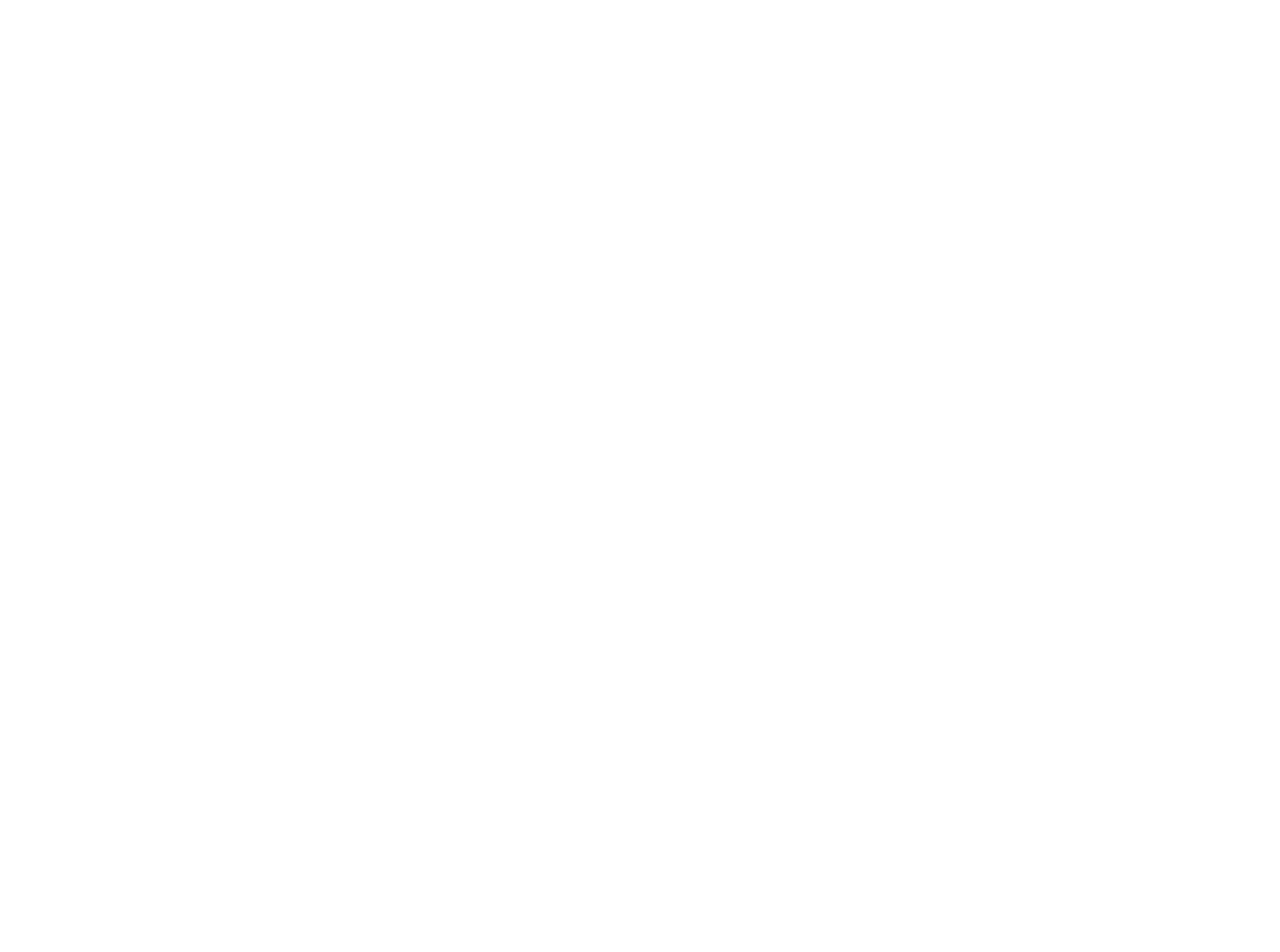
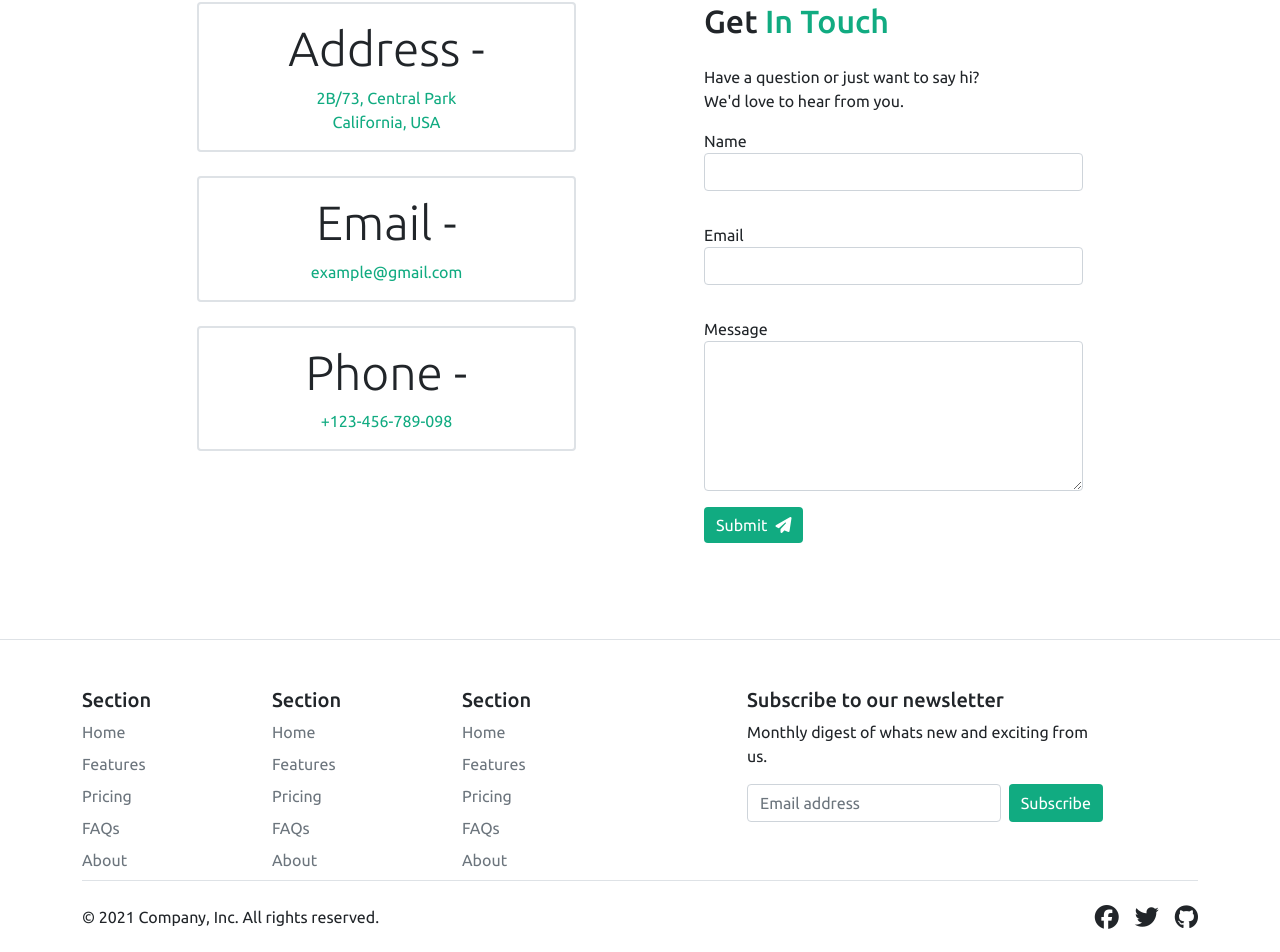
Before and after one commit to coders-sohan/healthcare-related-website, a React (Create React App) app: page /contact in a window 1280 px wide. Shown: the part 258-1210 px from the top of the page. Before the commit the page ends 800 px from the top, so only its background shows below. Built offline with nearby package versions, Linux system fonts and the light colour scheme; no server answers.

Commit message:
services page done

```diff
--- a/src/App.css
+++ b/src/App.css
@@ -12,12 +12,12 @@
 	box-shadow: 0 0 0 0.25rem rgba(17, 171, 130, 0.3);
 }
 
-.btn-general{
+.btn-general {
 	background-color: #11ab81;
 	border: #11ab81;
 	color: #ffffff;
 }
-.btn-general:hover{
+.btn-general:hover {
 	background-color: #008561;
 	border: #008561;
 	color: #ffffff;
@@ -48,16 +48,22 @@
 	border-color: #008561;
 }
 
-.whyus-text{
+.whyus-text {
 	position: relative;
 }
 
-.whyus-text::after{
+.whyus-text::after {
 	position: absolute;
-	content: '';
+	content: "";
 	height: 2px;
 	width: 20%;
 	background-color: #11ab81;
 	bottom: 0;
 	left: 40.2%;
 }
+
+@media (min-width: 768px) {
+	.w-lg-25 {
+		width: 35%!important;
+	}
+}
--- a/src/App.js
+++ b/src/App.js
@@ -2,6 +2,7 @@
 import "./App.css";
 import About from "./components/About/About";
 import Contact from "./components/Contact/Contact";
+import Footer from "./components/Footer/Footer";
 import Header from "./components/Header/Header";
 import Home from "./components/Home/Home";
 import Login from "./components/Login/Login";
@@ -38,6 +39,7 @@
 						<Register />
 					</Route>
 				</Switch>
+				<Footer />
 			</Router>
 		</AuthProvider>
 	);
--- /dev/null
+++ b/src/components/About/About.css
@@ -0,0 +1,6 @@
+.about-sec {
+	background-image: url("https://medilife-react.netlify.app/image-5.jpg");
+	background-position: right center;
+	background-repeat: no-repeat;
+	background-size: cover;
+}
--- a/src/components/Contact/Contact.js
+++ b/src/components/Contact/Contact.js
@@ -2,9 +2,90 @@
 
 const Contact = () => {
 	return (
-		<div className="container">
-			<h1>Contact page</h1>
-		</div>
+		<>
+			{/* contact section style */}
+			<section>
+				<div className="container mx-auto py-5">
+					<div className="">
+						<h1 className="pb-3 text-center whyus-text">
+							Contact <span className="text-general">Us</span>
+						</h1>
+					</div>
+					<div className="row mt-4 justify-content-center align-item-center">
+						<div className="col-lg-5 p-5 mx-3">
+							<div className="px-5 py-3 mb-4 border border-2 rounded">
+								<h1 className="text-center display-5">Address -</h1>
+								<p className="m-0 text-center text-general">
+									2B/73, Central Park
+								</p>
+								<p className="m-0 text-center text-general">California, USA</p>
+							</div>
+							<div className="px-5 py-3 mb-4 border border-2 rounded">
+								<h1 className="text-center display-5">Email -</h1>
+								<div className="m-0 text-center">
+									<a
+										className="text-decoration-none text-general"
+										href="mailto:example@gmail.com"
+									>
+										example@gmail.com
+									</a>
+								</div>
+							</div>
+							<div className="px-5 py-3 mb-4 border border-2 rounded">
+								<h1 className="text-center display-5">Phone -</h1>
+								<p className="m-0 text-center text-general">+123-456-789-098</p>
+							</div>
+						</div>
+						<div className="col-lg-5 p-5 mx-3">
+							<div>
+								<h2>
+									Get <span className="text-general">In Touch</span>
+								</h2>
+								<p className="m-0 pt-3 fw-6">
+									Have a question or just want to say hi? <br /> We'd love to
+									hear from you.
+								</p>
+								<div className="py-3">
+									<label htmlFor="name">Name</label>
+									<input
+										type="text"
+										id="name"
+										name="name"
+										className="form-control"
+									/>
+								</div>
+								<div className="py-3">
+									<label htmlFor="email">Email</label>
+									<input
+										type="email"
+										id="email"
+										name="email"
+										className="form-control"
+									/>
+								</div>
+								<div className="py-3">
+									<label htmlFor="message" className="">
+										Message
+									</label>
+									<textarea
+										id="message"
+										name="message"
+										className="form-control"
+										style={{ height: "150px" }}
+									></textarea>
+								</div>
+								<button className="btn btn-general">
+									<span>Submit</span>
+									<span className="ms-2">
+										<i className="fas fa-paper-plane"></i>
+									</span>
+								</button>
+							</div>
+						</div>
+					</div>
+				</div>
+			</section>
+		</>
 	);
 };
 
--- /dev/null
+++ b/src/components/Footer/Footer.js
@@ -0,0 +1,155 @@
+import React from "react";
+import { Link } from "react-router-dom";
+
+const Footer = () => {
+	return (
+		<>
+			<div className="border-top">
+				<div className="container">
+					<footer className="pt-5 pb-2">
+						<div className="row">
+							<div className="col-2">
+								<h5>Section</h5>
+								<ul className="nav flex-column">
+									<li className="nav-item mb-2">
+										<Link to="#" className="nav-link p-0 text-muted">
+											Home
+										</Link>
+									</li>
+									<li className="nav-item mb-2">
+										<Link to="#" className="nav-link p-0 text-muted">
+											Features
+										</Link>
+									</li>
+									<li className="nav-item mb-2">
+										<Link to="#" className="nav-link p-0 text-muted">
+											Pricing
+										</Link>
+									</li>
+									<li className="nav-item mb-2">
+										<Link to="#" className="nav-link p-0 text-muted">
+											FAQs
+										</Link>
+									</li>
+									<li className="nav-item mb-2">
+										<Link to="#" className="nav-link p-0 text-muted">
+											About
+										</Link>
+									</li>
+								</ul>
+							</div>
+
+							<div className="col-2">
+								<h5>Section</h5>
+								<ul className="nav flex-column">
+									<li className="nav-item mb-2">
+										<Link to="#" className="nav-link p-0 text-muted">
+											Home
+										</Link>
+									</li>
+									<li className="nav-item mb-2">
+										<Link to="#" className="nav-link p-0 text-muted">
+											Features
+										</Link>
+									</li>
+									<li className="nav-item mb-2">
+										<Link to="#" className="nav-link p-0 text-muted">
+											Pricing
+										</Link>
+									</li>
+									<li className="nav-item mb-2">
+										<Link to="#" className="nav-link p-0 text-muted">
+											FAQs
+										</Link>
+									</li>
+									<li className="nav-item mb-2">
+										<Link to="#" className="nav-link p-0 text-muted">
+											About
+										</Link>
+									</li>
+								</ul>
+							</div>
+
+							<div className="col-2">
+								<h5>Section</h5>
+								<ul className="nav flex-column">
+									<li className="nav-item mb-2">
+										<Link to="#" className="nav-link p-0 text-muted">
+											Home
+										</Link>
+									</li>
+									<li className="nav-item mb-2">
+										<Link to="#" className="nav-link p-0 text-muted">
+											Features
+										</Link>
+									</li>
+									<li className="nav-item mb-2">
+										<Link to="#" className="nav-link p-0 text-muted">
+											Pricing
+										</Link>
+									</li>
+									<li className="nav-item mb-2">
+										<Link to="#" className="nav-link p-0 text-muted">
+											FAQs
+										</Link>
+									</li>
+									<li className="nav-item mb-2">
+										<Link to="#" className="nav-link p-0 text-muted">
+											About
+										</Link>
+									</li>
+								</ul>
+							</div>
+
+							<div className="col-4 offset-1">
+								<form>
+									<h5>Subscribe to our newsletter</h5>
+									<p>Monthly digest of whats new and exciting from us.</p>
+									<div className="d-flex w-100 gap-2">
+										<label for="newsletter1" className="visually-hidden">
+											Email address
+										</label>
+										<input
+											id="newsletter1"
+											type="text"
+											className="form-control"
+											placeholder="Email address"
+										/>
+										<button className="btn btn-general" type="button">
+											Subscribe
+										</button>
+									</div>
+								</form>
+							</div>
+						</div>
+
+						<div className="d-flex justify-content-between pt-4 pb-3 border-top">
+							<p className="m-0">
+								&copy; {Date().slice(11, 15)} Company, Inc. All rights reserved.
+							</p>
+							<ul className="list-unstyled d-flex m-0">
+								<li className="ms-3">
+									<Link className="link-dark" to="#">
+										<i class="fab fa-facebook fs-4"></i>
+									</Link>
+								</li>
+								<li className="ms-3">
+									<Link className="link-dark" to="#">
+										<i class="fab fa-twitter fs-4"></i>
+									</Link>
+								</li>
+								<li className="ms-3">
+									<Link className="link-dark" to="#">
+										<i class="fab fa-github fs-4"></i>
+									</Link>
+								</li>
+							</ul>
+						</div>
+					</footer>
+				</div>
+			</div>
+		</>
+	);
+};
+
+export default Footer;
--- a/src/components/Login/Login.js
+++ b/src/components/Login/Login.js
@@ -56,8 +56,9 @@
 	};
 	return (
 		<>
+			<div className="container">
 				<div className="my-5">
-				<div className="mx-auto w-25">
+					<div className="mx-auto w-lg-25 w-100">
 						<form onSubmit={handleRedirectSignIn}>
 							<h1 className="mb-5 fw-normal display-6 text-center">
 								Please <span className="text-general">Sign In</span>
@@ -110,7 +111,10 @@
 								</div>
 							</div>
 
-						<button className="w-100 btn btn-lg btn-login-logout" type="submit">
+							<button
+								className="w-100 btn btn-lg btn-login-logout"
+								type="submit"
+							>
 								Sign in
 							</button>
 						</form>
@@ -140,8 +144,9 @@
 						</div>
 
 						<p className="mt-5 mb-3 text-muted text-center">
-						&copy; MediLife Health Care {Date().slice(10, 15)}
+							&copy; MediLife Health Care {Date().slice(11, 15)}
 						</p>
+					</div>
 				</div>
 			</div>
 		</>
--- a/src/components/ServiceSection/ServiceSection.js
+++ b/src/components/ServiceSection/ServiceSection.js
@@ -17,7 +17,7 @@
 					</h1>
 				</div>
 				<div className="mt-4">
-					<div className="row row-cols-1 row-cols-md-3 row-cols-lg-3 g-4">
+					<div className="row row-cols-1 row-cols-md-2 row-cols-lg-3 g-4">
 						{services.map((service) => (
 							<ServiceItem key={service.id} service={service}></ServiceItem>
 						))}
--- a/src/components/Services/Services.js
+++ b/src/components/Services/Services.js
@@ -1,11 +1,31 @@
-import React from 'react';
+import React, { useEffect, useState } from "react";
+import ServiceItem from "../ServiceItem/ServiceItem";
 
 const Services = () => {
-    return (
-        <div className="container">
-            <h1>This is services page</h1>
-        </div>
-    );
+	const [services, setServices] = useState([]);
+	useEffect(() => {
+		fetch("./medilifedata.JSON")
+			.then((res) => res.json())
+			.then((data) => setServices(data));
+	}, []);
+	return (
+		<div className="bg-light">
+			<div className="container py-5">
+				<div className="py-3">
+					<h1 className="pb-3 text-center whyus-text">
+						Our <span className="text-general">Services</span>
+					</h1>
+				</div>
+				<div className="mt-4">
+					<div className="row row-cols-1 row-cols-md-2 row-cols-lg-3 g-4">
+						{services.map((service) => (
+							<ServiceItem key={service.id} service={service}></ServiceItem>
+						))}
+					</div>
+				</div>
+			</div>
+		</div>
+	);
 };
 
 export default Services;
```
Also changed, not shown: src/components/About/About.js (+56 -6 lines), src/components/Register/Register.js (+8 -3 lines). Lines whose indentation alone changed are shown as unchanged.
